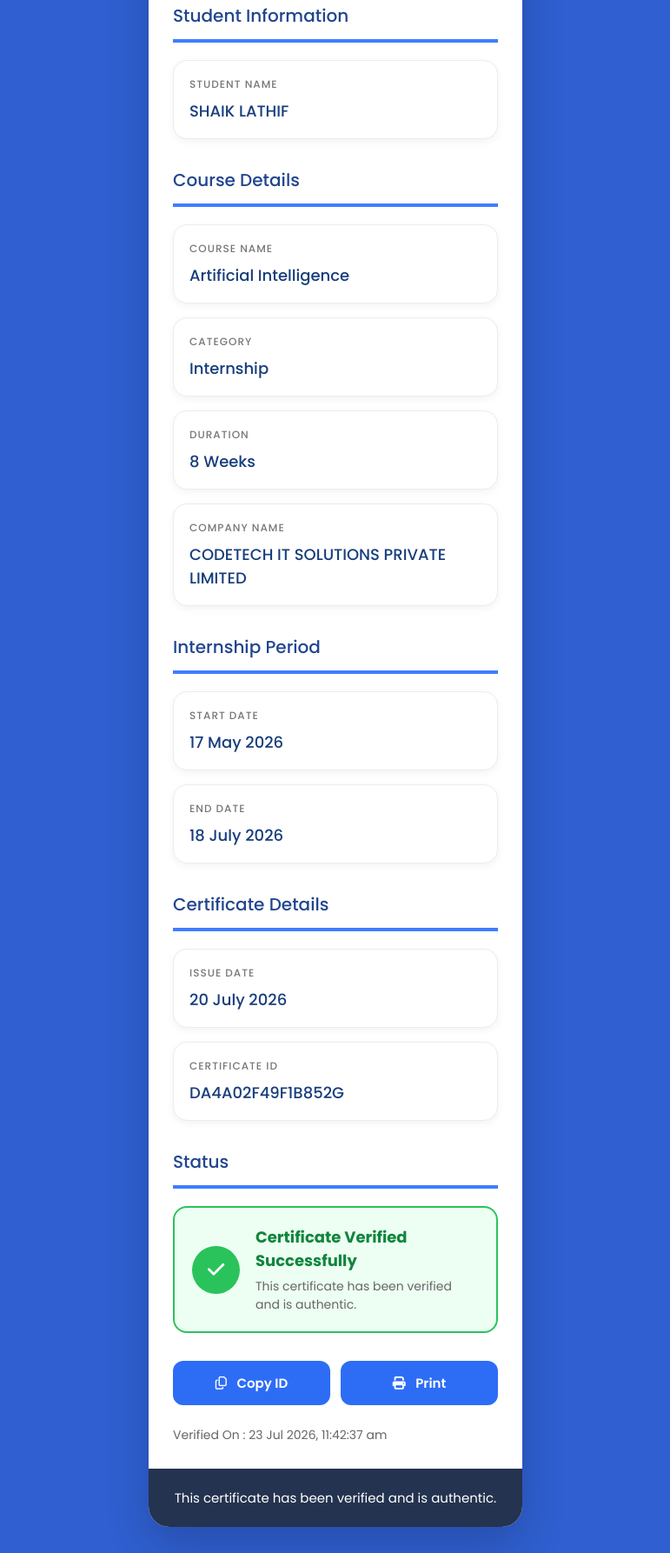
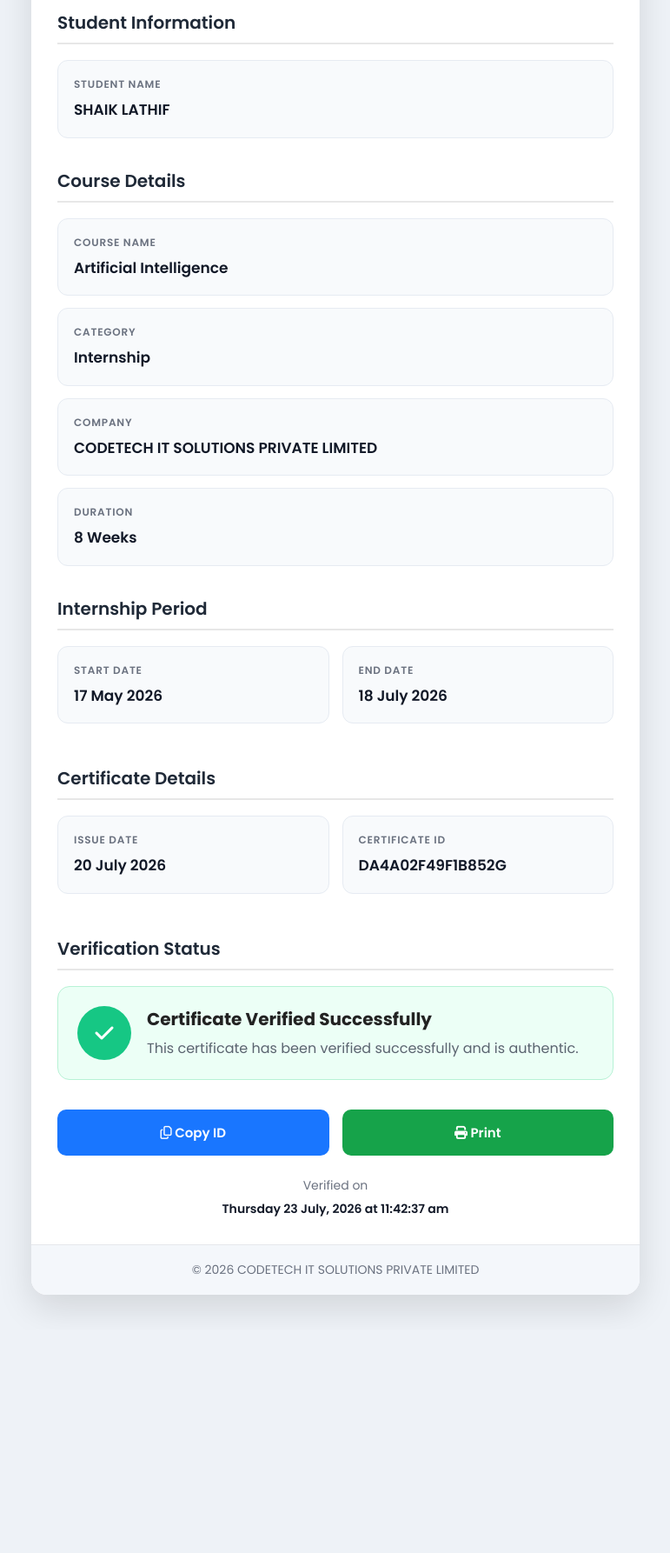
Before and after one commit to Kishan743/Certificate-Verification-, a plain HTML site: page index.html in a window 1280 px wide. Shown: the part 280-2066 px from the top of the page at 87% size, without its empty margins (254-1025 px from the left). After the commit the page ends 1809 px from the top, so only its background shows below. Drawn offline with Linux system fonts and the light colour scheme.

Commit message:
Final certificate verification UI

```diff
--- a/index.html
+++ b/index.html
@@ -2,16 +2,12 @@
 <html lang="en">
 
 <head>
-
     <meta charset="UTF-8">
     <meta name="viewport" content="width=device-width, initial-scale=1.0">
 
     <title>Certificate Verification</title>
 
-    <link rel="stylesheet" href="style.css">
-
     <link rel="preconnect" href="https://fonts.googleapis.com">
-
     <link rel="preconnect" href="https://fonts.gstatic.com" crossorigin>
 
     <link href="https://fonts.googleapis.com/css2?family=Poppins:wght@300;400;500;600;700&display=swap"
@@ -20,27 +16,29 @@
     <link rel="stylesheet"
         href="https://cdnjs.cloudflare.com/ajax/libs/font-awesome/6.7.2/css/all.min.css">
 
+    <link rel="stylesheet" href="style.css">
+
 </head>
 
 <body>
 
-    <div class="wrapper">
+<div class="page">
 
-        <div class="container">
+<div class="card">
 
-            <!-- HEADER -->
+<!-- ================= HEADER ================= -->
 
 <div class="header">
 
-                <p class="header-title">
+    <div class="header-top">
         Certificate Verification
-                </p>
+    </div>
 
-                <h1 class="certificate-id">
+    <div class="certificate-id">
         DA4A02F49F1B852G
-                </h1>
+    </div>
 
-                <div class="verified">
+    <div class="verified-badge">
 
         <i class="fa-solid fa-circle-check"></i>
 
@@ -50,131 +48,175 @@
 
 </div>
 
-            <!-- CONTENT -->
+<!-- ================= BODY ================= -->
 
-            <div class="content">
+<div class="body">
 
 <!-- Student -->
 
-                <section>
+<div class="section">
 
-                    <h2 class="section-title">
+<div class="title">
 Student Information
-                    </h2>
+</div>
 
-                    <div class="card">
+<div class="info-card">
 
-                        <span>STUDENT NAME</span>
+<div class="label">
+STUDENT NAME
+</div>
 
-                        <p>SHAIK LATHIF</p>
+<div class="value">
+SHAIK LATHIF
+</div>
 
 </div>
 
-                </section>
+</div>
 
 <!-- Course -->
 
-                <section>
+<div class="section">
 
-                    <h2 class="section-title">
+<div class="title">
 Course Details
-                    </h2>
+</div>
 
-                    <div class="card">
+<div class="info-card">
 
-                        <span>COURSE NAME</span>
+<div class="label">
+COURSE NAME
+</div>
 
-                        <p>Artificial Intelligence</p>
+<div class="value">
+Artificial Intelligence
+</div>
 
 </div>
 
-                    <div class="card">
+<div class="info-card">
 
-                        <span>CATEGORY</span>
+<div class="label">
+CATEGORY
+</div>
 
-                        <p>Internship</p>
+<div class="value">
+Internship
+</div>
 
 </div>
 
-                    <div class="card">
+<div class="info-card">
 
-                        <span>DURATION</span>
+<div class="label">
+COMPANY
+</div>
 
-                        <p>8 Weeks</p>
+<div class="value">
+CODETECH IT SOLUTIONS PRIVATE LIMITED
+</div>
 
 </div>
 
-                    <div class="card">
+<div class="info-card">
 
-                        <span>COMPANY NAME</span>
+<div class="label">
+DURATION
+</div>
 
-                        <p>CODETECH IT SOLUTIONS PRIVATE LIMITED</p>
+<div class="value">
+8 Weeks
+</div>
 
 </div>
 
-                </section>
+</div>
 
 <!-- Internship -->
 
-                <section>
+<div class="section">
 
-                    <h2 class="section-title">
+<div class="title">
 Internship Period
-                    </h2>
+</div>
 
-                    <div class="card">
+<div class="grid">
 
-                        <span>START DATE</span>
+<div class="info-card">
 
-                        <p>17 May 2026</p>
+<div class="label">
+START DATE
+</div>
+
+<div class="value">
+17 May 2026
+</div>
 
 </div>
 
-                    <div class="card">
+<div class="info-card">
 
-                        <span>END DATE</span>
+<div class="label">
+END DATE
+</div>
 
-                        <p>18 July 2026</p>
+<div class="value">
+18 July 2026
+</div>
 
 </div>
 
-                </section>
+</div>
+
+</div>
 
 <!-- Certificate -->
 
-                <section>
+<div class="section">
 
-                    <h2 class="section-title">
+<div class="title">
 Certificate Details
-                    </h2>
+</div>
 
-                    <div class="card">
+<div class="grid">
 
-                        <span>ISSUE DATE</span>
+<div class="info-card">
 
-                        <p>20 July 2026</p>
+<div class="label">
+ISSUE DATE
+</div>
+
+<div class="value">
+20 July 2026
+</div>
 
 </div>
 
-                    <div class="card">
+<div class="info-card">
 
-                        <span>CERTIFICATE ID</span>
+<div class="label">
+CERTIFICATE ID
+</div>
 
-                        <p>DA4A02F49F1B852G</p>
+<div class="value">
+DA4A02F49F1B852G
+</div>
 
 </div>
 
-                </section>
+</div>
+
+</div>
 
 <!-- Status -->
 
-                <section>
+<div class="section">
 
-                    <h2 class="section-title">
-                        Status
-                    </h2>
+<div class="title">
+Verification Status
+</div>
 
-                    <div class="status-box">
+<div class="status">
 
 <div class="status-icon">
 
@@ -189,14 +231,14 @@
 </h3>
 
 <p>
-                                This certificate has been verified and is authentic.
+This certificate has been verified successfully and is authentic.
 </p>
 
 </div>
 
 </div>
 
-                </section>
+</div>
 
 <!-- Buttons -->
 
@@ -220,11 +262,10 @@
 
 </div>
 
-                <!-- Time -->
+<div class="verify">
 
-                <div class="verify-time">
+Verified on
 
-                    Verified On :
 <span id="time"></span>
 
 </div>
@@ -233,11 +274,11 @@
 
 <!-- Footer -->
 
-            <footer>
+<div class="footer">
 
-                This certificate has been verified and is authentic.
+© 2026 CODETECH IT SOLUTIONS PRIVATE LIMITED
 
-            </footer>
+</div>
 
 </div>
 
@@ -246,5 +287,4 @@
 <script src="script.js"></script>
 
 </body>
-
 </html>
--- a/script.js
+++ b/script.js
@@ -1,65 +1,46 @@
-const certificateID = "DA4A02F49F1B852G";
+document.addEventListener("DOMContentLoaded", () => {
 
+    // Live verification time
     const timeElement = document.getElementById("time");
-const copyButton = document.getElementById("copyBtn");
 
-function updateTime() {
+    if (timeElement) {
         const now = new Date();
 
         timeElement.textContent = now.toLocaleString("en-IN", {
-        dateStyle: "medium",
+            dateStyle: "full",
             timeStyle: "medium"
         });
     }
 
-updateTime();
+    // Copy Certificate ID
+    const copyBtn = document.getElementById("copyBtn");
+    const certificateId = "DA4A02F49F1B852G";
 
-copyButton.addEventListener("click", async () => {
+    if (copyBtn) {
+        copyBtn.addEventListener("click", async () => {
 
             try {
+                await navigator.clipboard.writeText(certificateId);
 
-        await navigator.clipboard.writeText(certificateID);
+                const originalHTML = copyBtn.innerHTML;
 
-        showToast("Certificate ID copied successfully");
+                copyBtn.innerHTML = `
+                    <i class="fa-solid fa-check"></i>
+                    Copied!
+                `;
 
-    } catch {
+                copyBtn.disabled = true;
 
-        showToast("Unable to copy Certificate ID");
+                setTimeout(() => {
+                    copyBtn.innerHTML = originalHTML;
+                    copyBtn.disabled = false;
+                }, 1800);
 
+            } catch (err) {
+                alert("Unable to copy Certificate ID.");
             }
 
         });
-
-function showToast(message) {
-
-    const existing = document.querySelector(".toast");
-
-    if (existing) {
-        existing.remove();
     }
 
-    const toast = document.createElement("div");
-
-    toast.className = "toast";
-
-    toast.textContent = message;
-
-    document.body.appendChild(toast);
-
-    requestAnimationFrame(() => {
-        toast.classList.add("show");
 });
-
-    setTimeout(() => {
-
-        toast.classList.remove("show");
-
-        setTimeout(() => {
-
-            toast.remove();
-
-        }, 300);
-
-    }, 2000);
-
-}
--- a/style.css
+++ b/style.css
@@ -6,231 +6,224 @@
 }
 
 body{
-    background:#2f5fd0;
+    background:#eef2f7;
     display:flex;
     justify-content:center;
-    align-items:center;
-    min-height:100vh;
-    padding:30px 15px;
+    padding:40px 15px;
+    color:#222;
 }
 
-.wrapper{
+.page{
     width:100%;
-    display:flex;
-    justify-content:center;
+    max-width:700px;
 }
 
-.container{
-    width:100%;
-    max-width:430px;
+.card{
     background:#fff;
-    border-radius:24px;
+    border-radius:18px;
     overflow:hidden;
-    box-shadow:0 20px 50px rgba(0,0,0,.18);
+    box-shadow:0 15px 40px rgba(0,0,0,.12);
 }
 
+/* ================= HEADER ================= */
+
 .header{
-    background:linear-gradient(135deg,#2d6df6,#2348b8);
-    padding:38px 24px;
+    background:linear-gradient(135deg,#1976ff,#0056d6);
+    padding:35px 25px;
     text-align:center;
     color:#fff;
 }
 
-.header-title{
-    font-size:15px;
+.header-top{
+    font-size:17px;
+    font-weight:500;
     opacity:.95;
-    margin-bottom:12px;
 }
 
 .certificate-id{
-    font-size:30px;
+    margin-top:14px;
+    font-size:32px;
     font-weight:700;
-    letter-spacing:2px;
+    letter-spacing:1px;
     word-break:break-word;
 }
 
-.verified{
+.verified-badge{
     display:inline-flex;
     align-items:center;
     gap:8px;
-    margin-top:24px;
-    background:#27c45a;
-    color:#fff;
-    padding:12px 24px;
-    border-radius:50px;
-    font-size:14px;
+    margin-top:20px;
+    padding:10px 24px;
+    background:#16c784;
+    border-radius:999px;
+    font-size:15px;
     font-weight:600;
 }
 
-.content{
-    padding:28px;
+.body{
+    padding:30px;
 }
 
-section{
-    margin-bottom:32px;
+.section{
+    margin-bottom:34px;
 }
 
-.section-title{
-    color:#21458f;
+.title{
     font-size:20px;
-    font-weight:500;
-    margin-bottom:20px;
-    padding-bottom:12px;
-    border-bottom:4px solid #3f7dff;
+    font-weight:600;
+    color:#1f2937;
+    margin-bottom:18px;
+    padding-bottom:8px;
+    border-bottom:2px solid #e7e7e7;
 }
 
-.card{
-    background:#fff;
-    border:1px solid #ececec;
-    border-radius:16px;
-    padding:18px 18px;
-    margin-bottom:16px;
-    box-shadow:0 3px 10px rgba(0,0,0,.05);
+.info-card{
+    background:#f8fafc;
+    border:1px solid #e6ebf2;
+    border-radius:12px;
+    padding:18px;
+    margin-bottom:14px;
+    transition:.25s;
 }
 
-.card span{
-    display:block;
-    color:#777;
-    font-size:12px;
-    letter-spacing:1px;
-    margin-bottom:8px;
-    font-weight:500;
+.info-card:hover{
+    border-color:#1976ff;
+    transform:translateY(-2px);
 }
 
-.card p{
-    color:#173d7c;
-    font-size:18px;
-    font-weight:500;
+.label{
+    font-size:12px;
+    color:#6b7280;
+    font-weight:600;
+    letter-spacing:.8px;
+    margin-bottom:8px;
+}
+
+.value{
+    font-size:17px;
+    font-weight:600;
+    color:#111827;
     line-height:1.5;
 }
 
-.status-box{
+.grid{
+    display:grid;
+    grid-template-columns:1fr 1fr;
+    gap:15px;
+}
+
+.status{
     display:flex;
     align-items:center;
     gap:18px;
-    background:#ecfff2;
-    border:2px solid #2ac35b;
-    border-radius:16px;
-    padding:20px;
+    background:#ecfff6;
+    border:1px solid #b7f2d5;
+    border-radius:14px;
+    padding:22px;
 }
 
 .status-icon{
-    width:55px;
-    height:55px;
+    width:62px;
+    height:62px;
     border-radius:50%;
-    background:#2ac35b;
+    background:#16c784;
+    color:#fff;
     display:flex;
     justify-content:center;
     align-items:center;
-    color:#fff;
-    font-size:22px;
+    font-size:24px;
     flex-shrink:0;
 }
 
-.status-box h3{
-    color:#11853c;
-    font-size:18px;
+.status h3{
+    font-size:20px;
     margin-bottom:6px;
 }
 
-.status-box p{
-    color:#666;
-    font-size:14px;
+.status p{
+    color:#5b6470;
+    line-height:1.6;
 }
 
 .buttons{
     display:flex;
-    gap:12px;
+    gap:15px;
     margin-top:10px;
 }
 
 .buttons button{
     flex:1;
     border:none;
-    background:#2d6df6;
+    cursor:pointer;
+    border-radius:10px;
+    padding:15px;
     color:#fff;
-    padding:14px;
-    border-radius:12px;
     font-size:15px;
     font-weight:600;
-    cursor:pointer;
     transition:.25s;
 }
 
-.buttons button:hover{
-    background:#204eb9;
+.buttons button:first-child{
+    background:#1976ff;
 }
 
-.buttons i{
-    margin-right:8px;
+.buttons button:last-child{
+    background:#16a34a;
 }
 
-.verify-time{
+.buttons button:hover{
+    transform:translateY(-2px);
+    opacity:.92;
+}
+
+.verify{
     margin-top:24px;
-    color:#666;
+    text-align:center;
+    color:#6b7280;
     font-size:14px;
 }
 
-footer{
-    background:#24334f;
-    color:#fff;
-    text-align:center;
-    padding:22px;
-    font-size:15px;
+.verify span{
+    display:block;
+    margin-top:6px;
+    color:#111827;
+    font-weight:600;
 }
 
-.toast{
-    position:fixed;
-    bottom:30px;
-    left:50%;
-    transform:translateX(-50%);
-    background:#1ea84a;
-    color:#fff;
-    padding:14px 22px;
-    border-radius:50px;
+.footer{
+    background:#f4f7fb;
+    border-top:1px solid #e5e7eb;
+    padding:18px;
+    text-align:center;
     font-size:14px;
-    opacity:0;
-    pointer-events:none;
-    transition:.3s;
+    color:#6b7280;
 }
 
-.toast.show{
-    opacity:1;
+@media(max-width:640px){
+
+.body{
+    padding:20px;
 }
 
-@media(max-width:480px){
+.grid{
+    grid-template-columns:1fr;
+}
 
-    .container{
-        border-radius:20px;
-    }
+.buttons{
+    flex-direction:column;
+}
 
-    .header{
-        padding:30px 18px;
-    }
+.certificate-id{
+    font-size:25px;
+}
 
-    .certificate-id{
-        font-size:24px;
-    }
+.title{
+    font-size:18px;
+}
 
-    .content{
-        padding:22px;
-    }
-
-    .section-title{
-        font-size:18px;
-    }
-
-    .card p{
-        font-size:17px;
-    }
-
-    .buttons{
-        flex-direction:column;
-    }
-
-    .status-box{
-        flex-direction:column;
-        text-align:center;
-    }
+.status{
+    flex-direction:column;
+    text-align:center;
+}
 
 }
```
Lines whose indentation alone changed are shown as unchanged.
